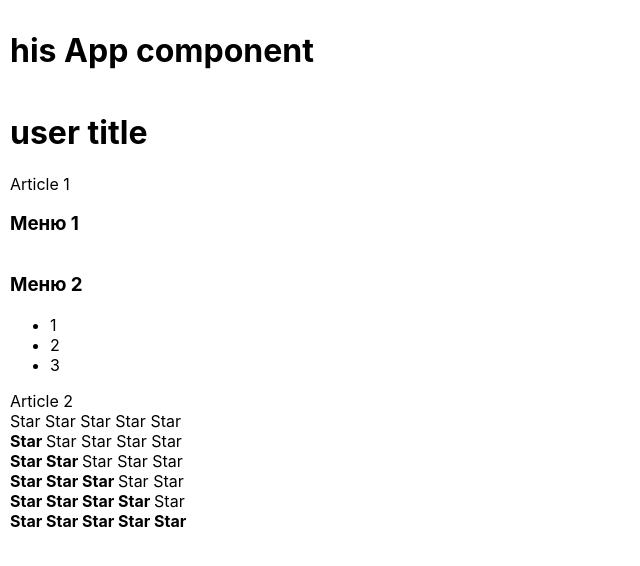
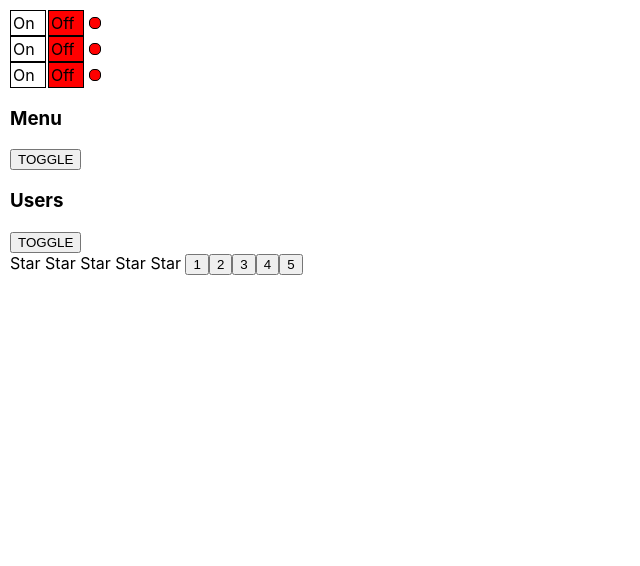
Before and after one commit to Kkatsiarryna/react-how-simple, a React (Create React App) app: page / in a window 1280 px wide. Shown: the top 566 px of the page, without its empty margins (0-640 px from the left). Built offline with nearby package versions, Linux system fonts and the light colour scheme.

Commit message:
useState commit

```diff
--- a/src/App.tsx
+++ b/src/App.tsx
@@ -2,25 +2,36 @@
 import './App.css';
 import Accordion from "./components/Accordion/Accordion";
 import {Rating} from "./components/Rating/Rating";
+import {OnOff} from "./components/OnOff/OnOff";
+import UncotrolledAccordion from "./components/UncontrolledAccordion/UncontrolledAccrordion";
+import {UncontrolledRating} from "./components/UncontrolledRating/UncontrolledRating";
 
 function App() {
     console.log("App ren");
     return (
         <div className="App">
+            <OnOff />
+            <OnOff/>
+            <OnOff />
+
+            <UncotrolledAccordion titleValue={'Menu'}/>
+            <UncotrolledAccordion titleValue={'Users'}/>
+
+            <UncontrolledRating/>
             {/*<input/>*/}
             {/*<input checked={true} value={"hi"} type={"password"}/>*/}
-            <PageTitle title={"his App component"}/>
-            <PageTitle title={"user title"}/>
-            Article 1
-            <Accordion titleValue={"Меню 1"} collapsed = {true}/>
-            <Accordion titleValue={"Меню 2"} collapsed = {false}/>
-            Article 2
-            <Rating value={0}/>
-            <Rating value={1}/>
-            <Rating value={2}/>
-            <Rating value={3}/>
-            <Rating value={4}/>
-            <Rating value={5}/>
+            {/*<PageTitle title={"his App component"}/>*/}
+            {/*<PageTitle title={"user title"}/>*/}
+            {/*Article 1*/}
+            {/*<Accordion titleValue={"Меню 1"} collapsed = {true}/>*/}
+            {/*<Accordion titleValue={"Меню 2"} collapsed = {false}/>*/}
+            {/*Article 2*/}
+            {/*<Rating value={0}/>*/}
+            {/*<Rating value={1}/>*/}
+            {/*<Rating value={2}/>*/}
+            {/*<Rating value={3}/>*/}
+            {/*<Rating value={4}/>*/}
+            {/*<Rating value={5}/>*/}
 
 
         </div>
--- /dev/null
+++ b/src/components/OnOff/OnOff.tsx
@@ -0,0 +1,60 @@
+import {useState} from "react";
+
+type PropsType = {
+    //on: boolean
+}
+
+
+
+
+
+export function OnOff(props: PropsType) {
+
+    const[on, setOn] =useState<boolean>(false);
+
+    const onClicOnkHandler = () => {
+        setOn(true);
+    }
+    const onClicOffkHandler = () => {
+        setOn(false)
+    }
+
+
+
+    const onStyle ={
+        width: '30px',
+        height: '20px',
+        border: "1px solid black",
+        display: 'inline-block',
+        padding: '2px',
+        backgroundColor: on ? "green" : "white"
+    }
+    const offStyle = {
+        width: '30px',
+        height: '20px',
+        border: "1px solid black",
+        display: 'inline-block',
+        marginLeft: "2px",
+        padding: '2px',
+        backgroundColor: on ? "white" : "red",
+    }
+    const indicatorStyle = {
+        width: '10px',
+        height: '10px',
+        borderRadius: "5px",
+        border: "1px solid black",
+        display: 'inline-block',
+        marginLeft: "5px",
+        backgroundColor: on ? "green" : "red",
+    }
+
+
+
+    return (
+        <div>
+            <div style={onStyle} onClick={ () => onClicOnkHandler()  }>On</div>
+            <div style={offStyle} onClick={ () => onClicOffkHandler()}>Off</div>
+            <div style={indicatorStyle}></div>
+        </div>
+    )
+}
--- /dev/null
+++ b/src/components/UncontrolledAccordion/UncontrolledAccrordion.tsx
@@ -0,0 +1,45 @@
+import React from "react";
+
+type AccordionPropsType = {
+    titleValue: string;
+    //collapsed: boolean;
+}
+
+function UncotrolledAccordion(props: AccordionPropsType) {
+    console.log("Accordion ren");
+
+
+    //const collapsed = true;
+
+    const [collapsed, setCollapsed] = React.useState(true);
+
+    const onClickHandler = () => {
+        setCollapsed(!collapsed)
+    }
+
+    return <div>
+        <AccordionTitle title={props.titleValue}/>
+        <button onClick={onClickHandler}>TOGGLE</button>
+        {!collapsed && <AccordionBody/>}
+    </div>
+}
+
+type AccordionTitlePropsType = {
+    title: string;
+}
+
+function AccordionTitle(props: AccordionTitlePropsType) {
+    console.log("AccordionTitle ren");
+    return <h3> {props.title} </h3>;
+}
+
+function AccordionBody() {
+    console.log("AccordionBody ren");
+    return (<ul>
+        <li> 1</li>
+        <li> 2</li>
+        <li> 3</li>
+    </ul>)
+}
+
+export default UncotrolledAccordion;
--- /dev/null
+++ b/src/components/UncontrolledRating/UncontrolledRating.tsx
@@ -0,0 +1,40 @@
+import React from "react";
+
+type RatingPropsType = {
+    //value: 0 | 1 | 2 | 3 | 4 | 5
+}
+
+export function UncontrolledRating(props: RatingPropsType) {
+    console.log("Rating ren");
+
+    const [value, setValue] = React.useState<number>(0);
+
+    return <div>
+        <Star selected={value > 0}/>
+        <Star selected={value > 1}/>
+        <Star selected={value > 2}/>
+        <Star selected={value > 3}/>
+        <Star selected={value > 4}/>
+
+        <button onClick={() => {setValue(1)}}>1</button>
+        <button onClick={() => {setValue(2)}}>2</button>
+        <button onClick={() => {setValue(3)}}>3</button>
+        <button onClick={() => {setValue(4)}}>4</button>
+        <button onClick={() => {setValue(5)}}>5</button>
+    </div>
+}
+
+
+type StarPropsType = {
+    selected: boolean;
+}
+
+function Star(props: StarPropsType) {
+    // debugger
+    console.log("Star ren");
+    return props.selected === true ?
+        <span><b>Star </b></span> :
+        <span>Star </span>;
+
+
+}
```
